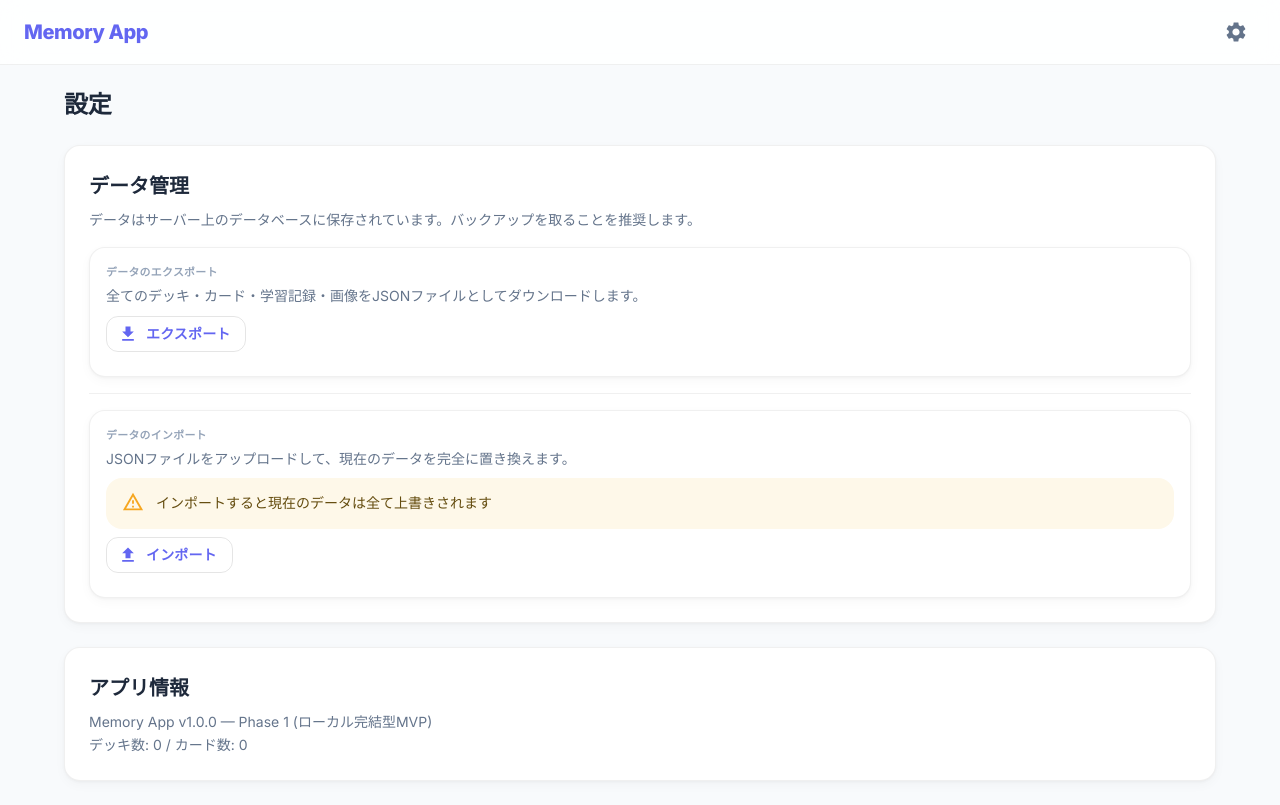
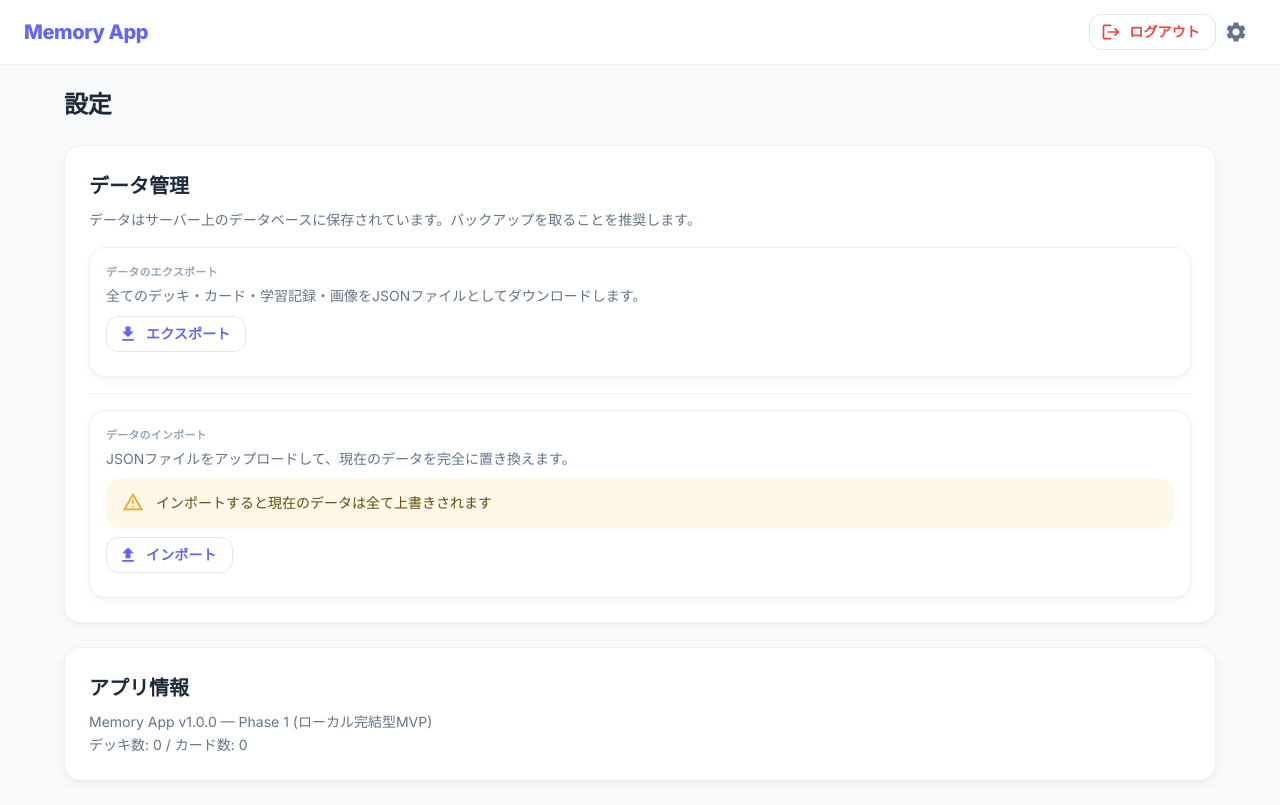
Before and after one commit to HProgramingCode/memory-app, a Next.js app: page /settings in a window 1280 px wide. Built offline with nearby package versions, Linux system fonts and the light colour scheme; no server answers.

Commit message:
細かな修正、サインアウトボタンの実装

```diff
--- a/app/page.tsx
+++ b/app/page.tsx
@@ -8,7 +8,7 @@ import DailyStudyChart from "@/components/dashboard/DailyStudyChart";
 import TodayReviewCard from "@/components/dashboard/TodayReviewCard";
 import StudySummaryCard from "@/components/dashboard/StudySummaryCard";
 import MasteryChart from "@/components/dashboard/MasteryChart";
-import { Divider, Typography, Box, Stack } from "@mui/material";
+import { Divider, Box, Stack } from "@mui/material";
 
 /**
  * ダッシュボード
--- /dev/null
+++ b/components/auth/LogoutButton.tsx
@@ -0,0 +1,38 @@
+"use client";
+
+import { Button, Stack } from "@mui/material";
+import { signOut } from "next-auth/react";
+import LogoutIcon from "@mui/icons-material/Logout";
+import { useState } from "react";
+import { toast } from "react-hot-toast";
+
+export default function LogoutButton() {
+  const [isLoading, setIsLoading] = useState(false);
+
+  const handleLogout = async () => {
+    setIsLoading(true);
+    try {
+      await signOut({ callbackUrl: "/" });
+    } catch (error) {
+      console.error(error);
+      toast.error("ログアウトに失敗しました");
+    } finally {
+      setIsLoading(false);
+    }
+  };
+
+  return (
+    <Stack spacing={2} direction="column" sx={{ maxWidth: 300, margin: "auto" }}>
+      <Button
+        variant="outlined"
+        color="error"
+        startIcon={<LogoutIcon />}
+        onClick={handleLogout}
+        disabled={isLoading}
+        fullWidth
+      >
+        ログアウト
+      </Button>
+    </Stack>
+  );
+}
--- a/components/common/AppLayout.tsx
+++ b/components/common/AppLayout.tsx
@@ -10,6 +10,7 @@ import {
 } from "@mui/material";
 import SettingsIcon from "@mui/icons-material/Settings";
 import { useRouter } from "next/navigation";
+import LogoutButton from "../auth/LogoutButton";
 
 /**
  * 共通レイアウト（フロストヘッダー + クリーン背景）
@@ -34,6 +35,7 @@ export default function AppLayout({ children }: { children: React.ReactNode }) {
           >
             Memory App
           </Typography>
+          <LogoutButton />
           <IconButton
             sx={{
               color: "text.secondary",
```
Also changed, not shown: app/login/loading.tsx (added, +31 -0 lines), app/review/page.tsx (+6 -4 lines).
